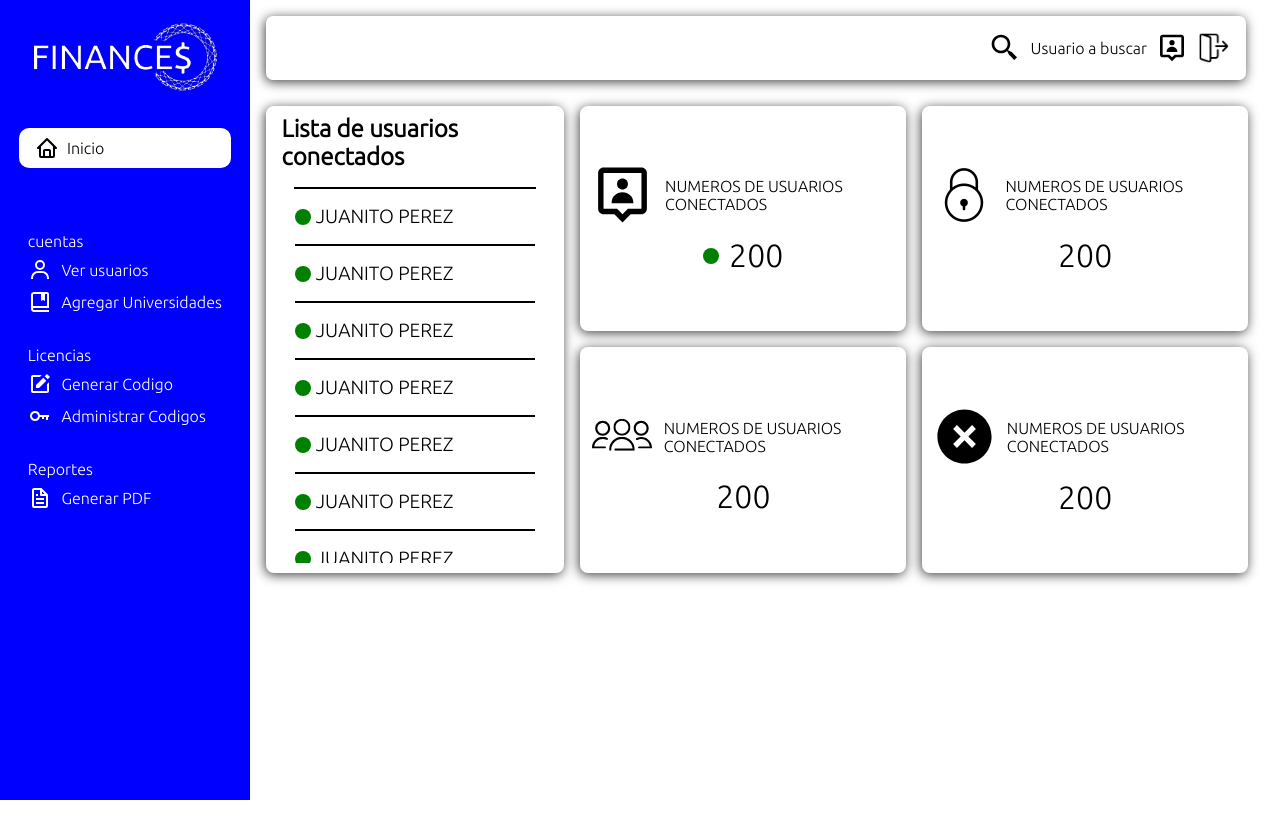
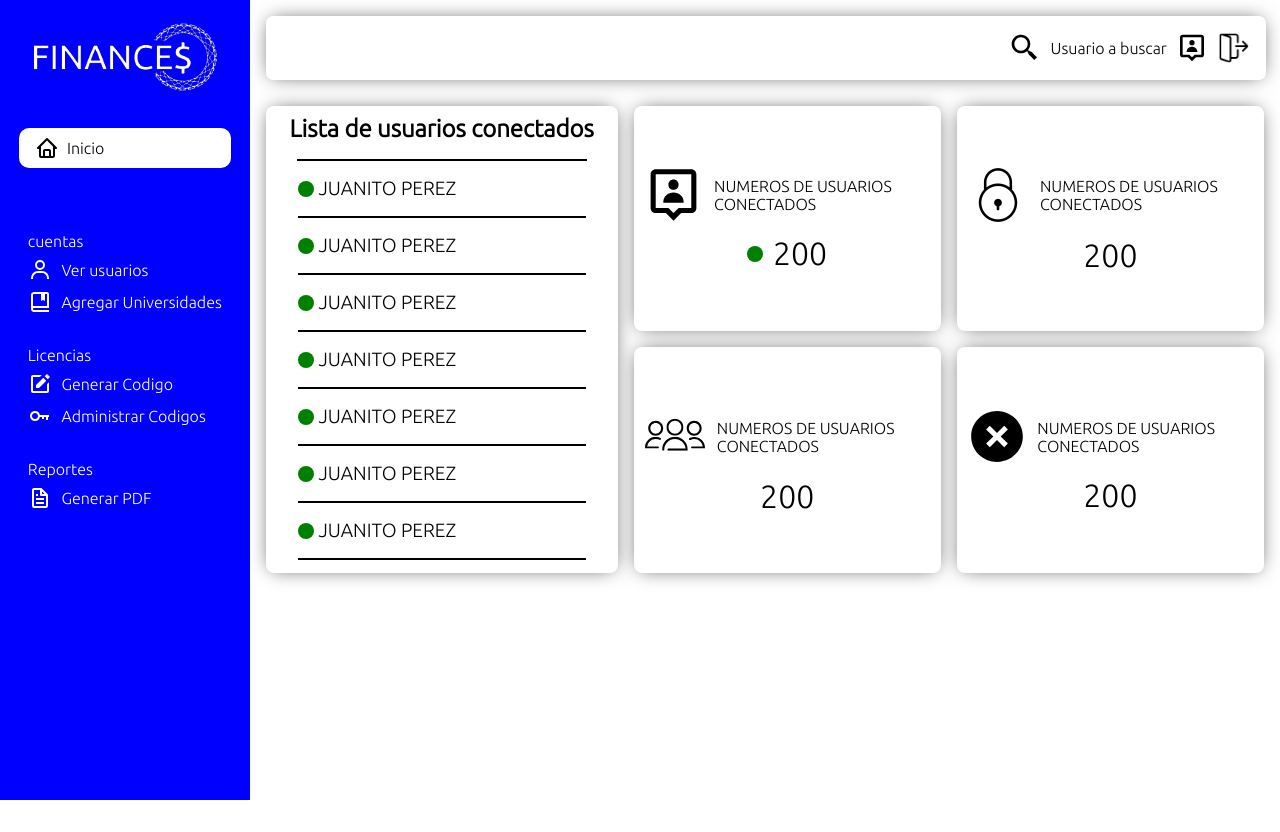
Before and after one commit to Mp-keyner/Finances, a React (Create React App) app: page /admin in a window 1280 px wide. Built offline with nearby package versions, Linux system fonts and the light colour scheme.

Commit message:
13 de agosto 6:14

```diff
--- a/src/App.css
+++ b/src/App.css
@@ -18,13 +18,24 @@ body {
   justify-content: center;
 }
 .lefAdmi {
-  /* border: 1px solid purple; */
-  display: flex;
+  display: grid;
+  grid-template-columns: 1fr 1fr 1fr;
+  gap: 1pc;
+  -webkit-box-shadow: 0px 0px 20px -5px rgba(0, 0, 0, 0.75);
+  -moz-box-shadow: 0px 0px 20px -5px rgba(0, 0, 0, 0.75);
+  box-shadow: 0px 0px 20px -5px rgba(0, 0, 0, 0.75);
+  border-radius: 8px;
+}
+.lefAd {
+  display: grid;
+  grid-template-columns: 1fr 1fr 1fr;
+  gap: 1pc;
+  border-radius: 8px;
 }
 .CarValue {
-  -webkit-box-shadow: -1px 2px 12px 0px rgba(0, 0, 0, 0.75);
-  -moz-box-shadow: -1px 2px 12px 0px rgba(0, 0, 0, 0.75);
-  box-shadow: -1px 2px 12px 0px rgba(0, 0, 0, 0.75);
+  -webkit-box-shadow: 0px 0px 20px -5px rgba(0, 0, 0, 0.75);
+  -moz-box-shadow: 0px 0px 20px -5px rgba(0, 0, 0, 0.75);
+  box-shadow: 0px 0px 20px -5px rgba(0, 0, 0, 0.75);
 
   border-radius: 8px;
   padding: 0.6pc;
@@ -149,7 +160,7 @@ input[type="password"] {
 }
 .SecSearch,
 .SecSearchAdmin {
-  width: 95%;
+  width: 97%;
   /* background-color: red; */
   border-radius: 7px;
   display: flex;
@@ -158,9 +169,9 @@ input[type="password"] {
   gap: 0.6pc;
   padding: 0 1pc;
   height: 4pc;
-  -webkit-box-shadow: -1px 2px 12px 0px rgba(0, 0, 0, 0.75);
-  -moz-box-shadow: -1px 2px 12px 0px rgba(0, 0, 0, 0.75);
-  box-shadow: -1px 2px 12px 0px rgba(0, 0, 0, 0.75);
+  -webkit-box-shadow: 0px 0px 20px -5px rgba(0, 0, 0, 0.75);
+  -moz-box-shadow: 0px 0px 20px -5px rgba(0, 0, 0, 0.75);
+  box-shadow: 0px 0px 20px -5px rgba(0, 0, 0, 0.75);
 }
 .SecSearch div,
 .SecSearchAdmin div {
@@ -185,6 +196,7 @@ input[type="password"] {
   align-items: center;
   gap: 1pc;
   color: white;
+  position: static;
 }
 .leftAdmin img {
   width: 80%;
@@ -240,24 +252,22 @@ input[type="password"] {
 }
 
 .containerUserLive {
-  -webkit-box-shadow: -1px 2px 12px 0px rgba(0, 0, 0, 0.75);
-  -moz-box-shadow: -1px 2px 12px 0px rgba(0, 0, 0, 0.75);
-  box-shadow: -1px 2px 12px 0px rgba(0, 0, 0, 0.75);
+  -webkit-box-shadow: 0px 0px 20px -5px rgba(0, 0, 0, 0.75);
+  -moz-box-shadow: 0px 0px 20px -5px rgba(0, 0, 0, 0.75);
+  box-shadow: 0px 0px 20px -5px rgba(0, 0, 0, 0.75);
   /* background-color: rgb(255, 176, 5); */
   display: flex;
   flex-direction: column;
   justify-content: center;
   align-items: center;
   width: 20pc;
+  grid-row: 1/3;
   gap: 1pc;
   padding: 0.6pc 1pc;
   border-radius: 8px;
   height: 28pc;
 }
 .containerResults {
-  -webkit-box-shadow: -1px 2px 12px 0px rgba(0, 0, 0, 0.75);
-  -moz-box-shadow: -1px 2px 12px 0px rgba(0, 0, 0, 0.75);
-  box-shadow: -1px 2px 12px 0px rgba(0, 0, 0, 0.75);
   /* background-color: rgb(255, 176, 5); */
   display: flex;
   flex-direction: column;
@@ -266,7 +276,6 @@ input[type="password"] {
   width: 59.1pc;
   gap: 1pc;
   padding: 0.6pc 1pc;
-  border-radius: 8px;
   height: 28pc;
 }
 .containerUse {
@@ -445,6 +454,7 @@ tr:hover {
     gap: 2pc;
     padding-bottom: 1pc;
     overflow: auto;
+    padding: 5px;
   }
   .containerUserLive {
     width: 91%;
@@ -463,4 +473,8 @@ tr:hover {
   .rigthAdmin {
     width: 100%;
   }
+  .lefAd {
+    grid-template-columns: 1fr;
+    padding-bottom: 3pc;
+  }
 }
--- a/src/components/Main-admin.jsx
+++ b/src/components/Main-admin.jsx
@@ -15,8 +15,15 @@ import x from "../img/x.svg";
 import { motion } from "framer-motion";
 import menu from "../img/Menu.svg";
 import xClose from "../img/xClose.svg";
+import { useNavigate } from "react-router-dom";
 
 const MainAdmin = () => {
+  const navigate = useNavigate();
+
+  const GoMain = () => {
+    // Redirigir al usuario a otra parte
+    navigate("/");
+  };
   const [manu, setManu] = useState(false);
   const ShowMenu = () => {
     console.log("ya ya ya ");
@@ -43,7 +50,7 @@ const MainAdmin = () => {
             onClick={ShowMenu}
             style={{ width: "3pc" }}
           />
-          <img src={logo} alt="" />
+          <img src={logo} alt="" title="FINANCES" onClick={GoMain} />
           <div className="home">
             <img src={Home} alt="" />
             Inicio
@@ -90,7 +97,7 @@ const MainAdmin = () => {
               <img src={goOut} alt="" />
             </div>
           </div>
-          <div className="lefAdmi">
+          <div className="lefAd">
             <div className="containerUserLive">
               <h2>Lista de usuarios conectados</h2>
               <hr />
@@ -151,7 +158,6 @@ const MainAdmin = () => {
                 </div>
               </div>
             </div>
-            <div className="ContainercarInfo">
             <div className="CarValue">
               <div className="centrar">
                 <img src={UserCircle} alt="" />
@@ -191,7 +197,6 @@ const MainAdmin = () => {
             </div>
           </div>
         </div>
-        </div>
       </section>
     </motion.div>
   );
--- a/src/components/Register.jsx
+++ b/src/components/Register.jsx
@@ -13,6 +13,11 @@ const Register = () => {
     // Redirigir al usuario a otra parte
     navigate("/");
   };
+  const GoMain = () => {
+    // Redirigir al usuario a otra parte
+    navigate("/");
+  };
+
   return (
     <motion.div
       initial={{ opacity: 0 }}
@@ -22,7 +27,7 @@ const Register = () => {
     >
       <section className="containerRegister">
         <div className="right-register">
-          <img src={logo} alt="" className="logo" />
+          <img src={logo} alt="" className="logo" onClick={GoMain} />
           <h1>Iniciar Sesion</h1>
           <form className="form-register">
             <label htmlFor="" className="input">
--- a/src/components/Results-admin.jsx
+++ b/src/components/Results-admin.jsx
@@ -16,8 +16,15 @@ import Modal from "./Modal";
 import { motion } from "framer-motion";
 import xClose from "../img/xClose.svg";
 import menu from "../img/Menu.svg";
+import { useNavigate } from "react-router-dom";
 
 const ResultsAdmin = () => {
+  const navigate = useNavigate();
+
+  const GoMain = () => {
+    // Redirigir al usuario a otra parte
+    navigate("/");
+  };
   const [manu, setManu] = useState(false);
   const ShowMenu = () => {
     console.log("ya ya ya ");
@@ -49,7 +56,7 @@ const ResultsAdmin = () => {
             onClick={ShowMenu}
             style={{ width: "3pc" }}
           />
-          <img src={logo} alt="" />
+          <img src={logo} alt="" title="FINANCES" onClick={GoMain} />
           <div className="home">
             <img src={Home} alt="" />
             Inicio
```
Lines whose indentation alone changed are shown as unchanged.
